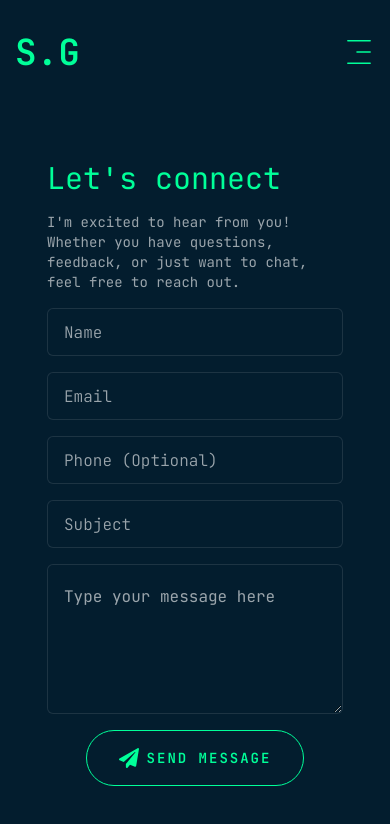
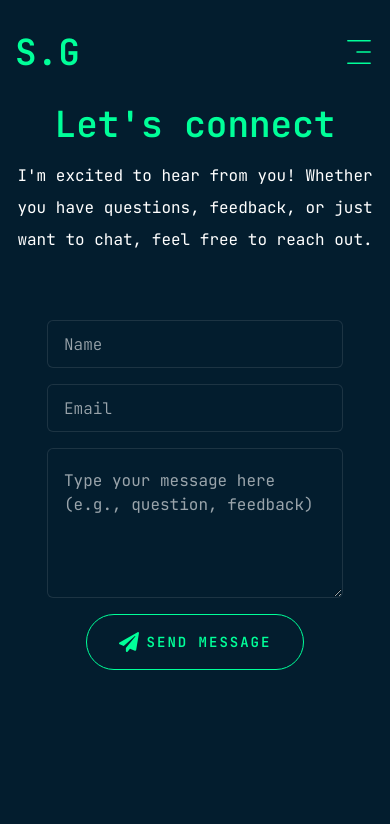
Before and after one commit to ShujauddinGhulamyar/portfolio, a Next.js app: page /contact in a window 390 px wide. Shown: the top 824 px of the page. Built offline with nearby package versions, Linux system fonts and the light colour scheme.

Commit message:
feat: Updated contact form with validation and styling improvements
- Added character limits to name, email, and message
- Improved spacing for error messages
- Removed unnecessary fields (phone and subject)
- Enhanced user experience with better validation feedback

```diff
--- a/app/api/contact/route.js
+++ b/app/api/contact/route.js
@@ -3,8 +3,8 @@ import nodemailer from "nodemailer";
 export async function POST(req) {
   try {
     // Parse the incoming JSON data from the request
-    const { name, email, optionalInfo, message } = await req.json();
-    console.log("Received data:", { name, email, optionalInfo, message });
+    const { name, email, message } = await req.json(); // Suppression de optionalInfo
+    console.log("Received data:", { name, email, message });
 
     // Log email credentials for debugging
     console.log("EMAIL_USER:", process.env.EMAIL_USER);
@@ -31,7 +31,6 @@ export async function POST(req) {
       text: `
         Name: ${name}
         Email: ${email}
-        Optional Info: ${optionalInfo || "N/A"}
         Message: ${message}
       `, // Email body
     };
--- a/app/contact/page.jsx
+++ b/app/contact/page.jsx
@@ -12,17 +12,26 @@ import { useState } from "react";
 
 // Validation schema with Yup
 const schema = yup.object().shape({
-  name: yup.string().required("Name is required"),
-  email: yup.string().email("Invalid email").required("Email is required"),
-  phone: yup.string().notRequired(),
-  subject: yup.string().required("Subject is required"),
-  message: yup.string().required("Message is required"),
+  name: yup
+    .string()
+    .required("Name is required")
+    .max(50, "Name must be at most 50 characters"),
+  email: yup
+    .string()
+    .email("Invalid email")
+    .required("Email is required")
+    .max(254, "Email must be at most 254 characters"),
+  message: yup
+    .string()
+    .required("Message is required")
+    .max(500, "Message must be at most 500 characters"),
 });
 
 const Contact = () => {
   const {
     register,
     handleSubmit,
+    reset,
     formState: { errors },
   } = useForm({
     resolver: yupResolver(schema),
@@ -44,6 +53,7 @@ const Contact = () => {
       if (response.ok) {
         setSubmitSuccess(true);
         setErrorMessage("");
+        reset();
       } else {
         const errorData = await response.json();
         console.error("Error sending message:", errorData.error);
@@ -52,7 +62,7 @@ const Contact = () => {
       }
     } catch (error) {
       console.error("Error:", error);
-      setErrorMessage("An unexpected error occurred. Please try again.");
+      setErrorMessage("An unexpected error occurred. Please try again later.");
       setSubmitSuccess(false);
     }
   };
@@ -64,77 +74,82 @@ const Contact = () => {
         opacity: 1,
         transition: { delay: 0.2, duration: 0.4, ease: "easeIn" },
       }}
-      className="py-6"
+      className="h-full"
     >
-      <div className="container mx-auto">
-        <div className="flex flex-col xl:flex-row gap-6">
-          {/* Form */}
-          <div className="xl:h-[54%] order-2 xl:order-none">
-            <form
-              onSubmit={handleSubmit(onSubmit)}
-              className="flex flex-col gap-4 p-8 bg-transparent rounded-xl"
+      <div className="container mx-auto h-full flex flex-col justify-center">
+        <motion.div
+          className="flex-1 text-center mb-8"
+          initial={{ y: -20, opacity: 0 }}
+          animate={{ y: 0, opacity: 1 }}
+          transition={{ delay: 0.4, duration: 0.4 }}
         >
-              <h3 className="text-3xl text-accent">Let&apos;s connect</h3>
-              <p className="text-white/60 text-sm">
+          <h3 className="text-4xl font-semibold text-accent mb-4">
+            Let&apos;s connect
+          </h3>
+          <p className="text-white">
             I&apos;m excited to hear from you! Whether you have questions,
             feedback, or just want to chat, feel free to reach out.
           </p>
-              {/* Inputs */}
+        </motion.div>
+
+        <motion.div className="flex flex-col xl:flex-row gap-6">
+          <form
+            onSubmit={handleSubmit(onSubmit)}
+            className="flex flex-col gap-4 p-8 bg-transparent rounded-xl flex-1"
+          >
             <div className="grid grid-cols-1 md:grid-cols-2 gap-4">
               <div className="flex flex-col">
-                  <Input type="text" placeholder="Name" {...register("name")} />
+                <label htmlFor="name" className="sr-only">
+                  Name
+                </label>
+                <Input
+                  id="name"
+                  type="text"
+                  placeholder="Name"
+                  maxLength={50} // Limite le nom à 50 caractères
+                  {...register("name")}
+                />
                 {errors.name && (
-                    <p className="text-red-500 text-xs">
+                  <p className="text-red-500 text-xs mt-2">
                     {errors.name.message}
                   </p>
                 )}
               </div>
               <div className="flex flex-col">
+                <label htmlFor="email" className="sr-only">
+                  Email
+                </label>
                 <Input
+                  id="email"
                   type="email"
                   placeholder="Email"
+                  maxLength={254} // Limite l'email à 254 caractères
                   {...register("email")}
                 />
                 {errors.email && (
-                    <p className="text-red-500 text-xs">
+                  <p className="text-red-500 text-xs mt-2">
                     {errors.email.message}
                   </p>
                 )}
               </div>
-                <div className="flex flex-col">
-                  <Input
-                    type="text"
-                    placeholder="Phone (Optional)"
-                    {...register("phone")}
-                  />
             </div>
             <div className="flex flex-col">
-                  <Input
-                    type="text"
-                    placeholder="Subject"
-                    {...register("subject")}
-                  />
-                  {errors.subject && (
-                    <p className="text-red-500 text-xs">
-                      {errors.subject.message}
-                    </p>
-                  )}
-                </div>
-              </div>
-              {/* Textarea */}
-              <div className="flex flex-col">
+              <label htmlFor="message" className="sr-only">
+                Message
+              </label>
               <Textarea
+                id="message"
                 className="h-[150px]"
-                  placeholder="Type your message here"
+                placeholder="Type your message here (e.g., question, feedback)"
+                maxLength={500} // Limite le message à 500 caractères
                 {...register("message")}
               />
               {errors.message && (
-                  <p className="text-red-500 text-xs">
+                <p className="text-red-500 text-xs mt-2">
                   {errors.message.message}
                 </p>
               )}
             </div>
-              {/* Button */}
             <motion.div className="flex justify-center">
               <motion.div
                 whileHover={{ scale: 1.1 }}
@@ -151,16 +166,13 @@ const Contact = () => {
               </motion.div>
             </motion.div>
             {submitSuccess && (
-                <p className="text-green-500 mt-2">
-                  Message sent successfully!
-                </p>
+              <p className="text-green-500 mt-2">Message sent successfully!</p>
             )}
             {errorMessage && (
               <p className="text-red-500 mt-2">{errorMessage}</p>
             )}
           </form>
-          </div>
-        </div>
+        </motion.div>
       </div>
     </motion.section>
   );
```
Lines whose indentation alone changed are shown as unchanged.
